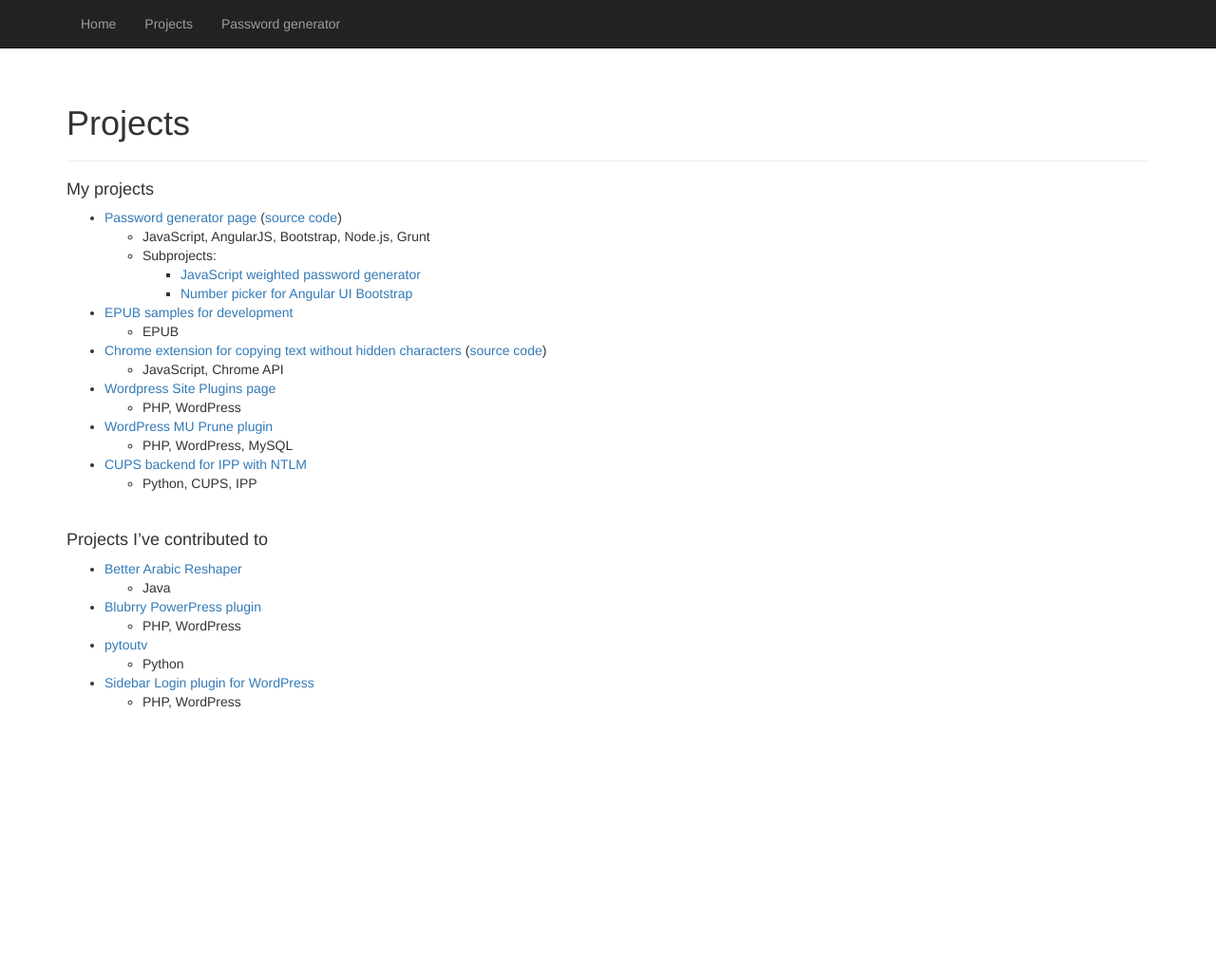
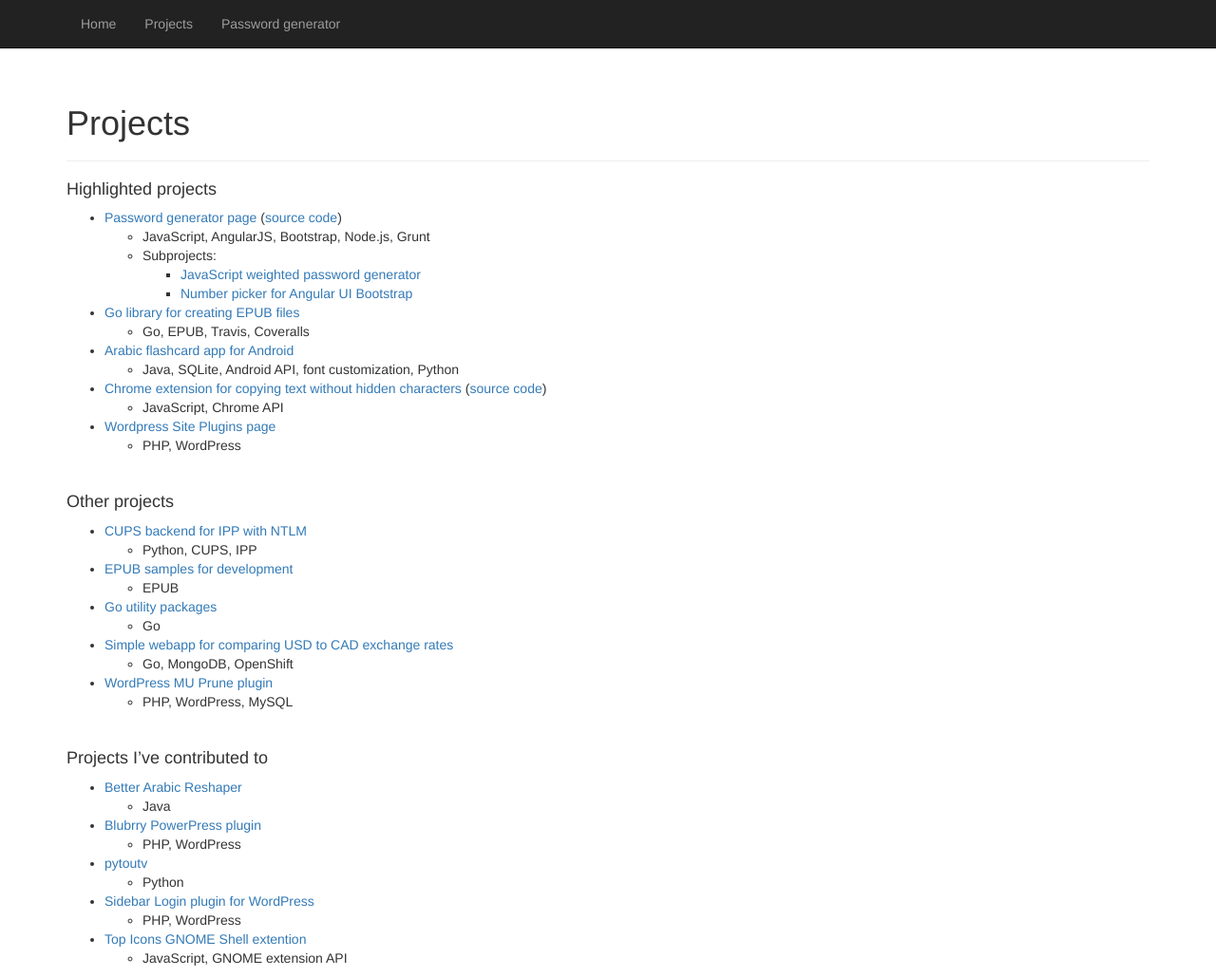
Before and after one commit to bmaupin/bmaupin.github.io, a Jekyll site: the page built from projects/index.md, in a window 1280 px wide and 1029 px high. Shown: the whole window at 95% size. Built offline with Jekyll 4.4.1, drawn with Linux system fonts in a browser that asks for light colours; a style sheet for code colours, icons or effects is not loaded.

Commit message:
Update projects

```diff
--- a/projects/index.md
+++ b/projects/index.md
@@ -2,22 +2,35 @@
 title: Projects
 ---
 
-#### My projects
-- [Password generator page](http://bmaupin.github.io/) ([source code](https://github.com/bmaupin/bmaupin.github.io))
+#### Highlighted projects
+- [Password generator page](http://bmaupin.github.io/passgen/) ([source code](https://github.com/bmaupin/bmaupin.github.io))
   - JavaScript, AngularJS, Bootstrap, Node.js, Grunt
   - Subprojects:
     - [JavaScript weighted password generator](https://github.com/bmaupin/weighted-password-generator)
     - [Number picker for Angular UI Bootstrap](https://github.com/bmaupin/angular-bootstrap-numberpicker)
-- [EPUB samples for development](https://github.com/bmaupin/epub-samples)
-  - EPUB
+- [Go library for creating EPUB files](https://github.com/bmaupin/go-epub)
+  - Go, EPUB, Travis, Coveralls
+- [Arabic flashcard app for Android](https://github.com/bmaupin/android-arabic-flashcards)
+  - Java, SQLite, Android API, font customization, Python
 - [Chrome extension for copying text without hidden characters](https://chrome.google.com/webstore/detail/copy-without-hidden-chara/kdlmljhnfhdgngjpimpahgomefdlndle) ([source code](https://github.com/bmaupin/chrome-copy-without-hidden-characters))
   - JavaScript, Chrome API
 - [Wordpress Site Plugins page](https://github.com/bmaupin/wordpress-site-plugins)
   - PHP, WordPress
+
+<br>
+
+
+#### Other projects
+- [CUPS backend for IPP with NTLM](https://github.com/bmaupin/cups-ntlm)
+  - Python, CUPS, IPP
+- [EPUB samples for development](https://github.com/bmaupin/epub-samples)
+  - EPUB
+- [Go utility packages](https://github.com/bmaupin/go-util)
+  - Go
+- [Simple webapp for comparing USD to CAD exchange rates](https://github.com/bmaupin/usdtocad)
+  - Go, MongoDB, OpenShift
 - [WordPress MU Prune plugin](https://github.com/bmaupin/junkpile/tree/master/php/wpmu-prune)
   - PHP, WordPress, MySQL
-- [CUPS backend for IPP with NTLM](https://github.com/bmaupin/cups-ntlm)
-  - Python, CUPS, IPP
 
 <br>
 
@@ -31,3 +44,5 @@
   - Python
 - [Sidebar Login plugin for WordPress](https://github.com/mikejolley/sidebar-login)
   - PHP, WordPress
+- [Top Icons GNOME Shell extention](https://github.com/wincinderith/topicons)
+  - JavaScript, GNOME extension API
```
